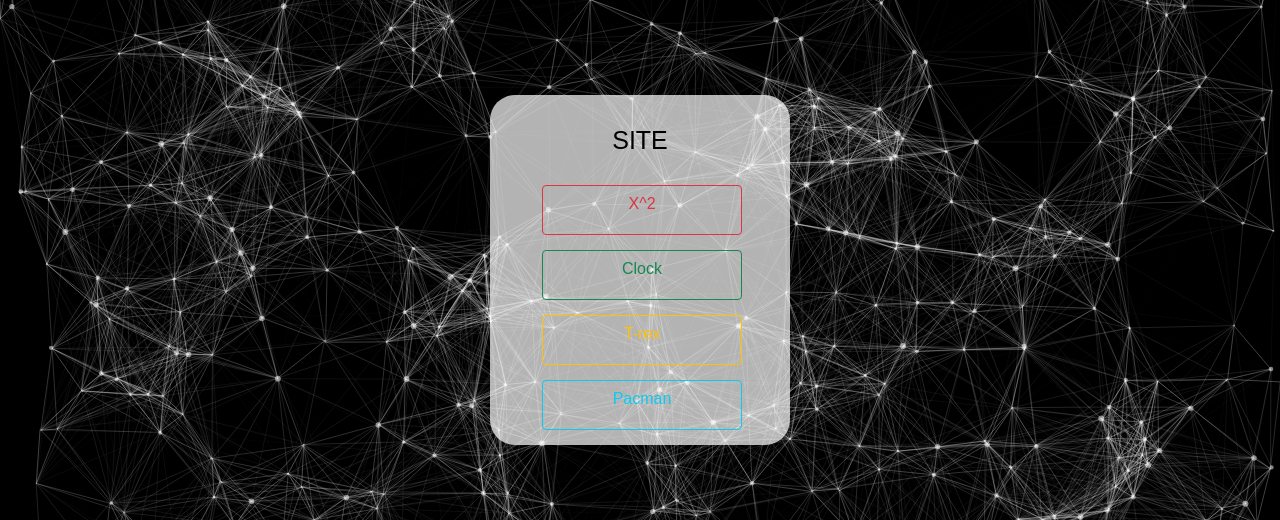
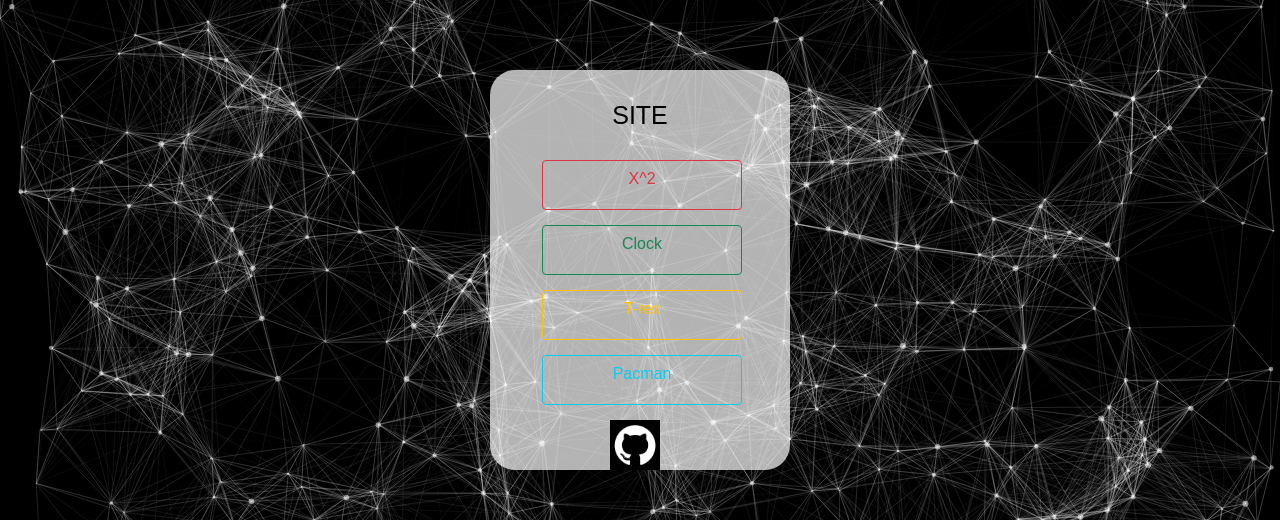
Before and after one commit to ice-kingdom/laba5, a website: page index.html in a window 1280 px wide. Shown: the part 130-650 px from the top of the page. Drawn offline with nearby package versions, Linux system fonts and the light colour scheme; animation ran at ten frames a second.

Commit message:
ссылка на гит обавлена

```diff
--- a/index.html
+++ b/index.html
@@ -26,6 +26,9 @@
             <div class="but">
                 <a type="button" class="btn btn-outline-info" href="laba4/index.html">Pacman</a>
             </div>
+            <div>
+        	<a href="https://github.com/ice-kingdom"><img id="git" src="9919.png" style=" width: 50px; height: 50px; margin-left: 40%;"></a>
+        </div>
         </div>
     </div>
     <script src="https://cdnjs.cloudflare.com/ajax/libs/particles.js/2.0.0/particles.js"></script>
--- a/style.css
+++ b/style.css
@@ -51,7 +51,7 @@ canvas {
     left: 50%;
     transform: translate(-50%,-50%);
     background: rgba(255,255,255,.7);
-    height: 350px;
+    height: 400px;
     width: 300px;
     border-radius: 25px;
 }
```
Also changed, not shown: 9919.png (added).
